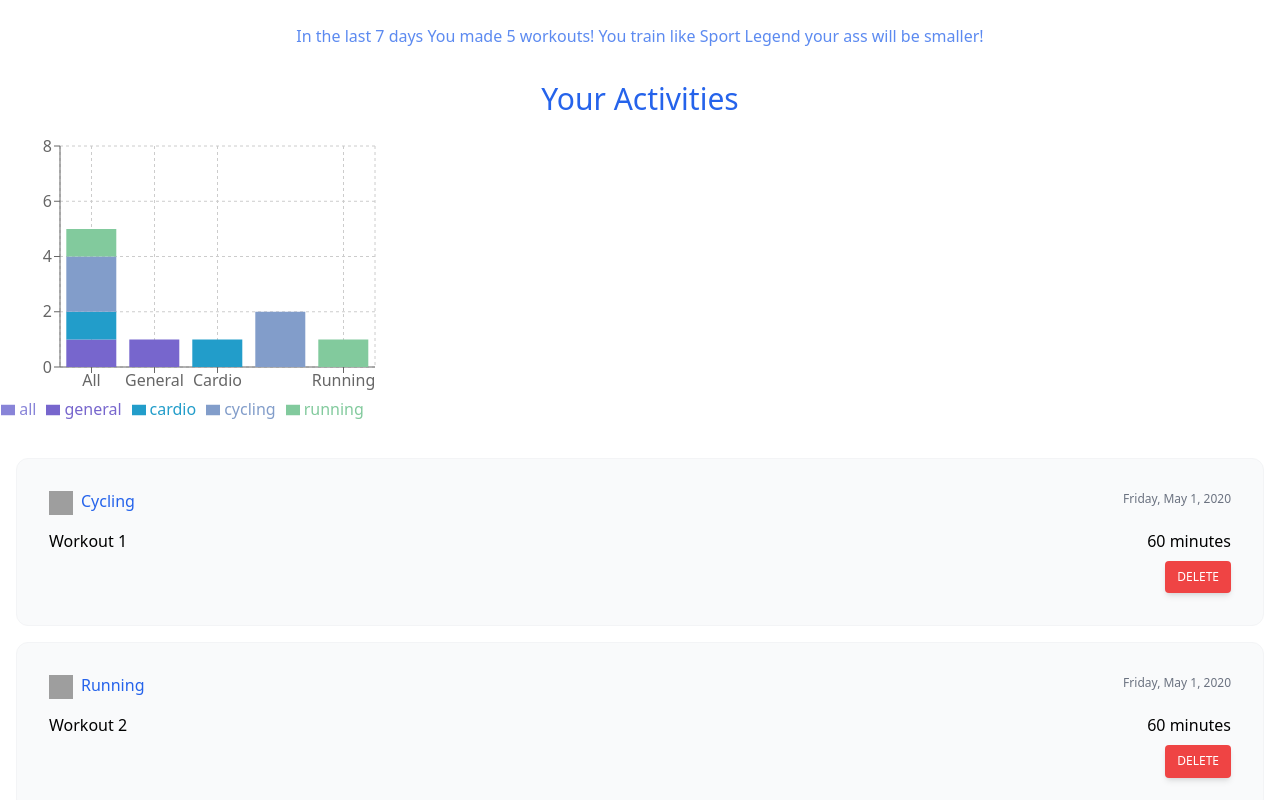
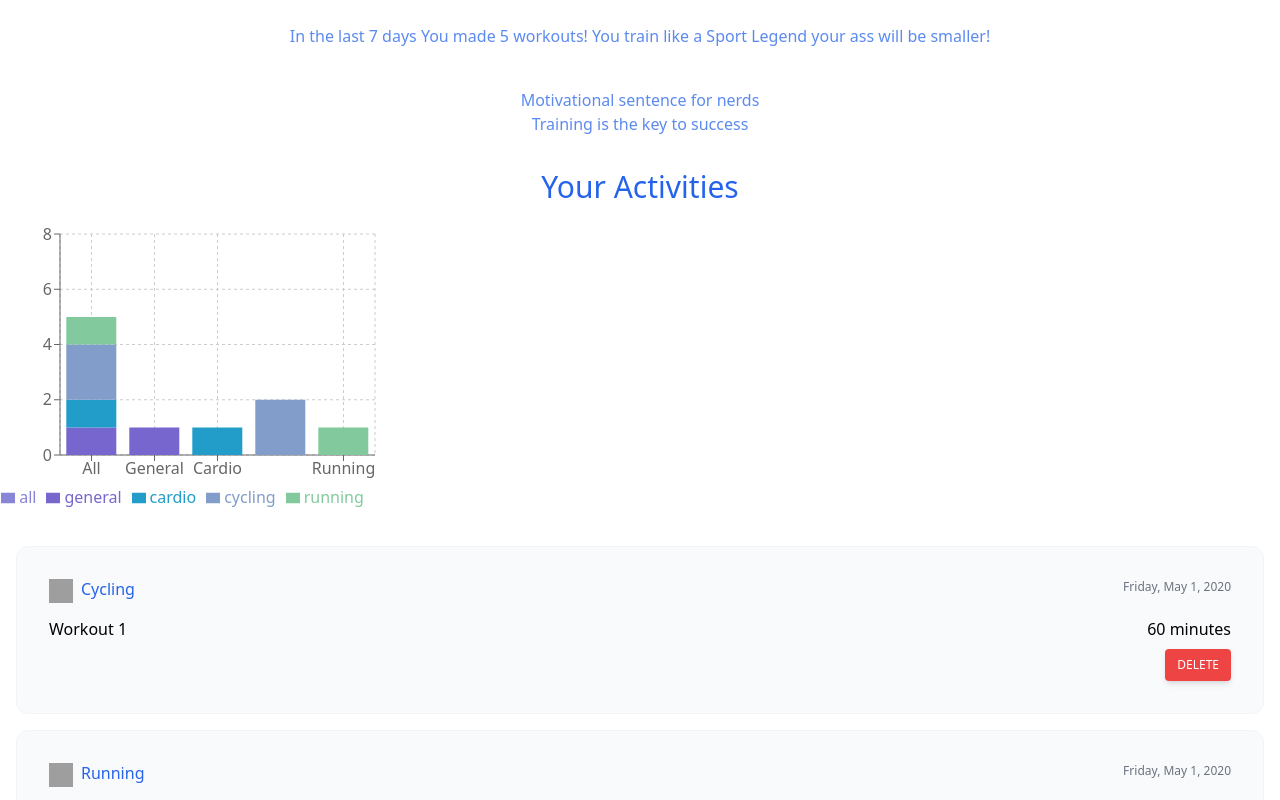
Before and after one commit to kktr/FitoFitFrontend, a Next.js app: page /workouts in a window 1280 px wide. Shown: the top 800 px of the page. Built offline with nearby package versions, Linux system fonts and the light colour scheme; grey boxes are pictures that could not be loaded.

Commit message:
refactor: extract helpers and interfaces

```diff
--- /dev/null
+++ b/helpers/getTrainingWeekSummary.ts
@@ -0,0 +1,31 @@
+import { IWorkoutsList } from '../interfaces/IWorkout';
+import { sortWorkoutsByDate } from './sortWorkoutsByDate';
+
+export const getTrainingWeekSummary = (tasksList: IWorkoutsList) => {
+  const trainingLevels = [
+    'a Coach potato',
+    'a Beginner',
+    'a Intermediate',
+    'a Advanced',
+    'a National Champion',
+    'a Sport Legend',
+    'a Arnold Schwarzenegger',
+  ];
+
+  const trainingMessage = [
+    'move Your FAT ASS!',
+    'try more cardio, more running, more cycling!',
+    'if you not try harder, You will not succeed',
+    "you're doing great!",
+    'nice work, keep pushing!',
+    'your ass will be smaller!',
+    'you are on a way to die! Slow down, leave some power for next week!',
+    "if You don't take drugs, maybe it's too much",
+  ];
+
+  const weekSummary = sortWorkoutsByDate(tasksList).weekSummary;
+  const workout = weekSummary > 1 ? ' workouts' : ' workout';
+  return weekSummary <= 8
+    ? `In the last 7 days You made ${weekSummary} ${workout}! You train like ${trainingLevels[weekSummary]} ${trainingMessage[weekSummary]}`
+    : `In the last 7 days You made ${weekSummary} ${workout}! You train like ${trainingLevels[7]} ${trainingMessage[7]}`;
+};
--- /dev/null
+++ b/helpers/getWorkoutsChartData.ts
@@ -0,0 +1,50 @@
+import { IWorkoutsList } from '../interfaces/IWorkout';
+import { IGetWorkoutsChartData } from '../interfaces/IGetWorkoutsChartData';
+
+export function getWorkoutsChartData(
+  tasksList: IWorkoutsList
+): IGetWorkoutsChartData {
+  const groupedWorkouts: IGetWorkoutsChartData = [
+    {
+      name: 'All',
+      running: 0,
+      cycling: 0,
+      cardio: 0,
+      general: 0,
+    },
+    {
+      name: 'General',
+      general: 0,
+    },
+    {
+      name: 'Cardio',
+      cardio: 0,
+    },
+    {
+      name: 'Cycling',
+      cycling: 0,
+    },
+    {
+      name: 'Running',
+      running: 0,
+    },
+  ];
+
+  tasksList.forEach((workout) => {
+    if (workout.type === 'General') {
+      groupedWorkouts[0].general++;
+      groupedWorkouts[1].general++;
+    } else if (workout.type === 'Cardio') {
+      groupedWorkouts[0].cardio++;
+      groupedWorkouts[2].cardio++;
+    } else if (workout.type === 'Cycling') {
+      groupedWorkouts[0].cycling++;
+      groupedWorkouts[3].cycling++;
+    } else if (workout.type === 'Running') {
+      groupedWorkouts[0].running++;
+      groupedWorkouts[4].running++;
+    }
+  });
+
+  return groupedWorkouts;
+}
--- /dev/null
+++ b/helpers/sortWorkoutsByDate.ts
@@ -0,0 +1,44 @@
+import { IWorkout, IWorkoutsList } from '../interfaces/IWorkout';
+import moment from 'moment';
+import { IWorkoutsLastWeekSummary } from '../interfaces/IWorkoutsLastWeekSummary';
+
+export const sortWorkoutsByDate = (
+  tasksList: IWorkoutsList
+): IWorkoutsLastWeekSummary => {
+  const workoutsLastWeekSummary: IWorkoutsLastWeekSummary = {
+    weekSummary: 0,
+    today: 0,
+    yesterday: 0,
+    twoDaysAgo: 0,
+    threeDaysAgo: 0,
+    fourDaysAgo: 0,
+    fiveDaysAgo: 0,
+    sixDaysAgo: 0,
+    sevenDaysAgo: 0,
+  };
+
+  const today = moment(moment().format('YYYY-MM-DD'));
+
+  workoutsLastWeekSummary.weekSummary = tasksList.length;
+
+  tasksList.forEach((workout: IWorkout) => {
+    if (today.diff(workout.data, 'days') === 0) {
+      workoutsLastWeekSummary.today++;
+    } else if (today.diff(workout.data, 'days') === 1) {
+      workoutsLastWeekSummary.yesterday++;
+    } else if (today.diff(workout.data, 'days') === 2) {
+      workoutsLastWeekSummary.twoDaysAgo++;
+    } else if (today.diff(workout.data, 'days') === 3) {
+      workoutsLastWeekSummary.threeDaysAgo++;
+    } else if (today.diff(workout.data, 'days') === 4) {
+      workoutsLastWeekSummary.fourDaysAgo++;
+    } else if (today.diff(workout.data, 'days') === 5) {
+      workoutsLastWeekSummary.fiveDaysAgo++;
+    } else if (today.diff(workout.data, 'days') === 6) {
+      workoutsLastWeekSummary.sixDaysAgo++;
+    } else if (today.diff(workout.data, 'days') === 7) {
+      workoutsLastWeekSummary.sevenDaysAgo++;
+    }
+  });
+  return workoutsLastWeekSummary;
+};
--- a/interfaces/IWorkout.ts
+++ b/interfaces/IWorkout.ts
@@ -24,10 +24,40 @@ let options = {
   day: 'numeric',
 };
 
-// .toLocaleString('en-US', {
-//     weekday: 'long',
-//     year: 'numeric',
-//     month: 'long',
-//     day: 'numeric',
-//   })
-// );
+export const mockWorkoutsList: IWorkoutsList = [
+  {
+    id: 1,
+    title: 'Workout 1',
+    duration: 60,
+    type: 'Cycling',
+    data: '2020-05-01',
+  },
+  {
+    id: 2,
+    title: 'Workout 2',
+    duration: 60,
+    type: 'Running',
+    data: '2020-05-01',
+  },
+  {
+    id: 3,
+    title: 'Workout 3',
+    duration: 60,
+    type: 'Cycling',
+    data: '2020-05-01',
+  },
+  {
+    id: 4,
+    title: 'Workout 4',
+    duration: 60,
+    type: 'General',
+    data: '2020-05-01',
+  },
+  {
+    id: 5,
+    title: 'Workout 4',
+    duration: 60,
+    type: 'Cardio',
+    data: '2020-05-01',
+  },
+];
--- /dev/null
+++ b/interfaces/IWorkoutsLastWeekSummary.ts
@@ -0,0 +1,11 @@
+export interface IWorkoutsLastWeekSummary {
+  weekSummary: number;
+  today: number;
+  yesterday: number;
+  twoDaysAgo: number;
+  threeDaysAgo: number;
+  fourDaysAgo: number;
+  fiveDaysAgo: number;
+  sixDaysAgo: number;
+  sevenDaysAgo: number;
+}
--- a/pages/addworkout.tsx
+++ b/pages/addworkout.tsx
@@ -269,5 +269,3 @@ export default function AddWorkout() {
     </div>
   );
 }
-
-// export default AddWorkout;
--- a/pages/workouts.tsx
+++ b/pages/workouts.tsx
@@ -1,5 +1,9 @@
-import React, { useState } from 'react';
-import { IWorkout, IWorkoutsList } from '../interfaces/IWorkout';
+import React, { useEffect, useState } from 'react';
+import {
+  IWorkout,
+  IWorkoutsList,
+  mockWorkoutsList,
+} from '../interfaces/IWorkout';
 import Image from 'next/image';
 import {
   BarChart,
@@ -10,175 +14,33 @@ import {
   Tooltip,
   Legend,
 } from 'recharts';
-import moment from 'moment';
+import { getTrainingWeekSummary } from '../helpers/getTrainingWeekSummary';
+import { getWorkoutsChartData } from '../helpers/getWorkoutsChartData';
 
-function groupWorkouts(tasksList: IWorkoutsList): IGroupWorkouts {
-  const groupedWorkouts: IGroupWorkouts = [
-    {
-      name: 'All',
-      running: 0,
-      cycling: 0,
-      cardio: 0,
-      general: 0,
-    },
-    {
-      name: 'General',
-      general: 0,
-    },
-    {
-      name: 'Cardio',
-      cardio: 0,
-    },
-    {
-      name: 'Cycling',
-      cycling: 0,
-    },
-    {
-      name: 'Running',
-      running: 0,
-    },
-  ];
+export default function Workouts() {
+  const [tasksList, setTasksList] = useState<IWorkoutsList | null>(
+    mockWorkoutsList
+  );
+  const [hightestId, setHightestId] = useState<number>(0);
+  const [motivationSentence, setMotivationSentence] = useState<string>(
+    'Training is the key to success'
+  );
 
-  tasksList.forEach((workout) => {
-    if (workout.type === 'General') {
-      groupedWorkouts[0].general++;
-      groupedWorkouts[1].general++;
-    } else if (workout.type === 'Cardio') {
-      groupedWorkouts[0].cardio++;
-      groupedWorkouts[2].cardio++;
-    } else if (workout.type === 'Cycling') {
-      groupedWorkouts[0].cycling++;
-      groupedWorkouts[3].cycling++;
-    } else if (workout.type === 'Running') {
-      groupedWorkouts[0].running++;
-      groupedWorkouts[4].running++;
-    }
-  });
-
-  return groupedWorkouts;
-}
-
-interface IWorkoutsLastWeekSummary {
-  weekSummary: number;
-  today: number;
-  yesterday: number;
-  twoDaysAgo: number;
-  threeDaysAgo: number;
-  fourDaysAgo: number;
-  fiveDaysAgo: number;
-  sixDaysAgo: number;
-  sevenDaysAgo: number;
-}
-
-const sortWorkoutsByDate = (
-  tasksList: IWorkoutsList
-): IWorkoutsLastWeekSummary => {
-  const workoutsLastWeekSummary: IWorkoutsLastWeekSummary = {
-    weekSummary: 0,
-    today: 0,
-    yesterday: 0,
-    twoDaysAgo: 0,
-    threeDaysAgo: 0,
-    fourDaysAgo: 0,
-    fiveDaysAgo: 0,
-    sixDaysAgo: 0,
-    sevenDaysAgo: 0,
+  const getMotivationSentence = async () => {
+    const BASE_URL = 'https://nodejs-quoteapp.herokuapp.com/quote';
+    const CROSS_DOMAIN = 'https://kktrcorsproxy.herokuapp.com';
+    const response = await fetch(`${CROSS_DOMAIN}/${BASE_URL}`);
+    const data = await response.json();
+    setMotivationSentence(data.quote);
   };
 
-  const today = moment(moment().format('YYYY-MM-DD'));
+  useEffect(() => {
+    const intervalId = setInterval(() => {
+      getMotivationSentence();
+    }, 10000);
 
-  workoutsLastWeekSummary.weekSummary = tasksList.length;
-
-  tasksList.forEach((workout: IWorkout) => {
-    if (today.diff(workout.data, 'days') === 0) {
-      workoutsLastWeekSummary.today++;
-    } else if (today.diff(workout.data, 'days') === 1) {
-      workoutsLastWeekSummary.yesterday++;
-    } else if (today.diff(workout.data, 'days') === 2) {
-      workoutsLastWeekSummary.twoDaysAgo++;
-    } else if (today.diff(workout.data, 'days') === 3) {
-      workoutsLastWeekSummary.threeDaysAgo++;
-    } else if (today.diff(workout.data, 'days') === 4) {
-      workoutsLastWeekSummary.fourDaysAgo++;
-    } else if (today.diff(workout.data, 'days') === 5) {
-      workoutsLastWeekSummary.fiveDaysAgo++;
-    } else if (today.diff(workout.data, 'days') === 6) {
-      workoutsLastWeekSummary.sixDaysAgo++;
-    } else if (today.diff(workout.data, 'days') === 7) {
-      workoutsLastWeekSummary.sevenDaysAgo++;
-    }
-  });
-  return workoutsLastWeekSummary;
-};
-
-const youTrainLike = (tasksList) => {
-  const trainingLevels = [
-    'Coach potato',
-    'Beginner',
-    'Intermediate',
-    'Advanced',
-    'National Champion',
-    'Sport Legend',
-    'Arnold Schwarzenegger',
-  ];
-
-  const trainingMessage = [
-    'move Your FAT ASS!',
-    'try more cardio, more running, more cycling!',
-    'if you not try harder, You will not succeed',
-    "you're doing great!",
-    'nice work, keep pushing!',
-    'your ass will be smaller!',
-    'you are on a way to die! Slow down, leave some power for next week!',
-    "if You don't take drugs, maybe it's too much",
-  ];
-
-  const weekSummary = sortWorkoutsByDate(tasksList).weekSummary;
-  const workout = weekSummary > 1 ? ' workouts' : ' workout';
-  return weekSummary <= 8
-    ? `In the last 7 days You made ${weekSummary} ${workout}! You train like ${trainingLevels[weekSummary]} ${trainingMessage[weekSummary]}`
-    : `In the last 7 days You made ${weekSummary} ${workout}! You train like ${trainingLevels[7]} ${trainingMessage[7]}`;
-};
-
-export default function Workouts() {
-  const [tasksList, setTasksList] = useState<IWorkoutsList | null>([
-    {
-      id: 1,
-      title: 'Workout 1',
-      duration: 60,
-      type: 'Cycling',
-      data: '2020-05-01',
-    },
-    {
-      id: 2,
-      title: 'Workout 2',
-      duration: 60,
-      type: 'Running',
-      data: '2020-05-01',
-    },
-    {
-      id: 3,
-      title: 'Workout 3',
-      duration: 60,
-      type: 'Cycling',
-      data: '2020-05-01',
-    },
-    {
-      id: 4,
-      title: 'Workout 4',
-      duration: 60,
-      type: 'General',
-      data: '2020-05-01',
-    },
-    {
-      id: 5,
-      title: 'Workout 4',
-      duration: 60,
-      type: 'Cardio',
-      data: '2020-05-01',
-    },
-  ]);
-  const [hightestId, setHightestId] = useState<number>(0);
+    return () => clearInterval(intervalId);
+  }, []);
 
   const editTaskInTasksList = (
     EditedWorkoutList: IWorkoutsList,
@@ -201,7 +63,12 @@ export default function Workouts() {
   return (
     <div className="flex flex-col w-full items-center">
       <div className="mt-2 p-4 text-blue-600/75 text-center">
-        {youTrainLike(tasksList)}
+        {getTrainingWeekSummary(tasksList)}
+      </div>
+
+      <div className="mt-2 p-4 text-blue-600/75 text-center">
+        <h2>Motivational sentence for nerds</h2>
+        <p className="transition-all">{motivationSentence}</p>
       </div>
 
       <h2 className="font-medium leading-tight text-3xl mt-4 mb-2 text-blue-600">
@@ -212,7 +79,7 @@ export default function Workouts() {
         <BarChart
           width={400}
           height={300}
-          data={groupWorkouts(tasksList)}
+          data={getWorkoutsChartData(tasksList)}
           margin={{
             top: 20,
             right: 25,
@@ -346,67 +213,3 @@ export default function Workouts() {
     </div>
   );
 }
-
-const gropuWorkouts: IGroupWorkouts = [
-  {
-    name: 'All',
-    running: 3,
-    cycling: 2,
-    cardio: 1,
-    general: 3,
-  },
-  {
-    name: 'General',
-    general: 1,
-  },
-  {
-    name: 'Cardio',
-    cardio: 1,
-  },
-  {
-    name: 'Cycling',
-    cycling: 2,
-  },
-  {
-    name: 'Running',
-    running: 3,
-  },
-];
-
-type IGroupWorkouts = [
-  {
-    name: 'All';
-    running: number;
-    cycling: number;
-    cardio: number;
-    general: number;
-  },
-  { name: 'General'; general: number },
-  { name: 'Cardio'; cardio: number },
-  { name: 'Cycling'; cycling: number },
-  { name: 'Running'; running: number }
-];
-
-const tasksList2: IWorkoutsList = [
-  {
-    id: 1,
-    title: 'Workout 1',
-    duration: 60,
-    type: 'Cycling',
-    data: '2022-04-13',
-  },
-  {
-    id: 2,
-    title: 'Workout 2',
-    duration: 60,
-    type: 'Running',
-    data: '2022-04-12',
-  },
-  {
-    id: 3,
-    title: 'Workout 3',
-    duration: 60,
-    type: 'Cycling',
-    data: '2022-04-11',
-  },
-];
```
Also changed, not shown: interfaces/IGetWorkoutsChartData.ts (added, +13 -0 lines).
